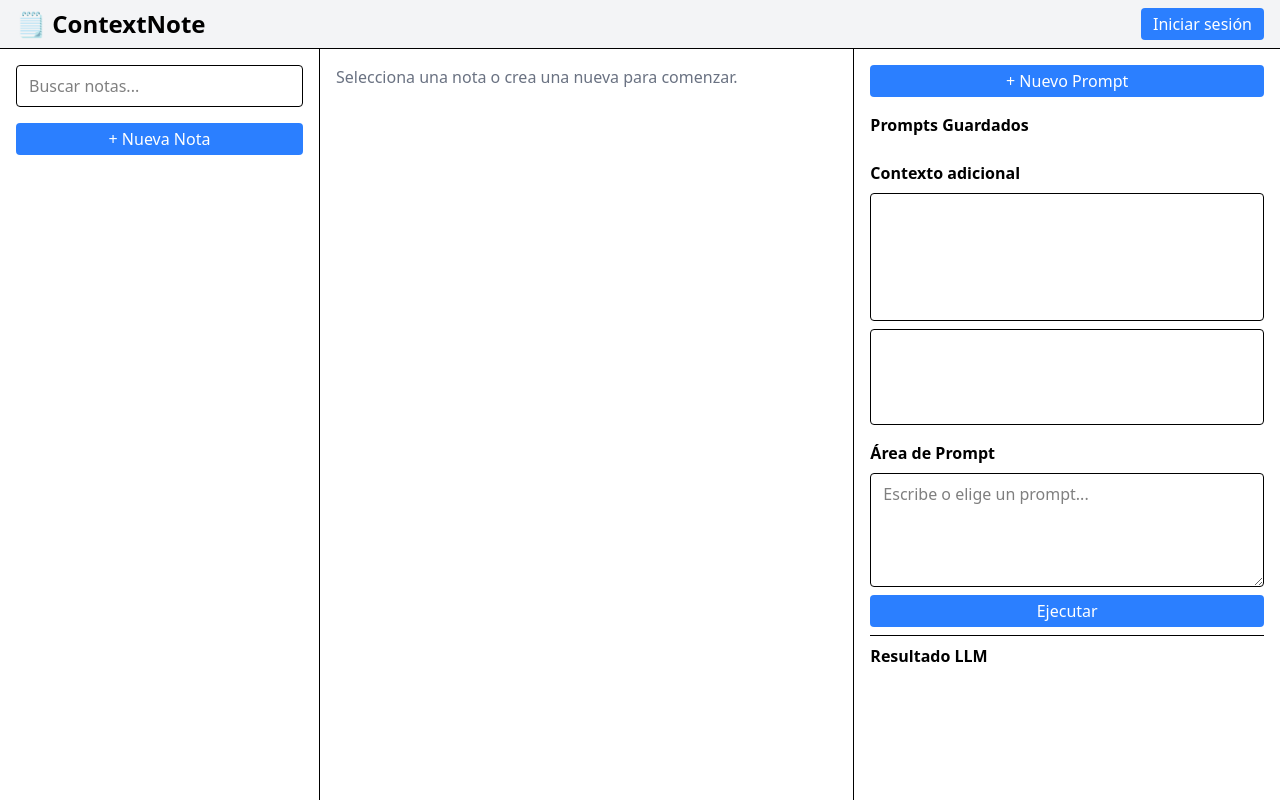
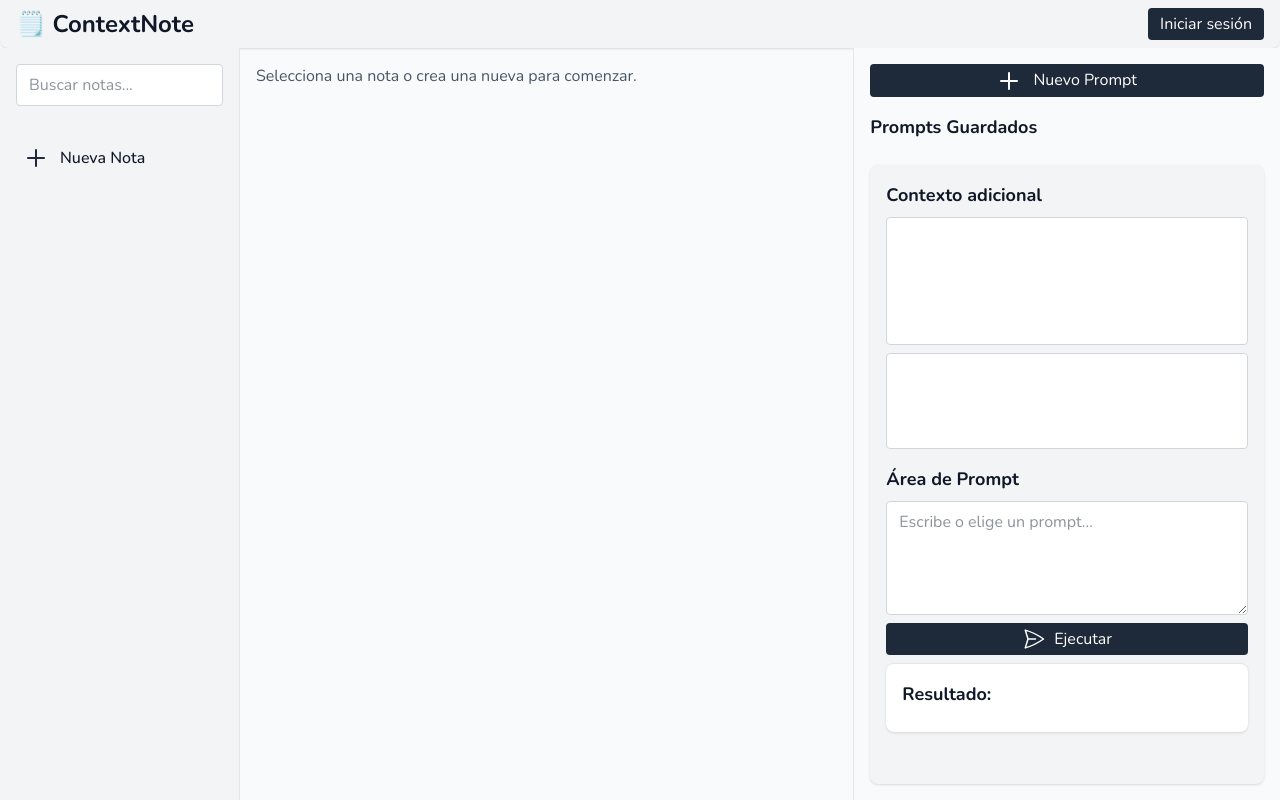
Before and after one commit to jgrana2/ContextoNote, a SvelteKit app: page / in a window 1280 px wide. Built offline with nearby package versions, Linux system fonts and the light colour scheme.

Commit message:
Mejorar UI

```diff
--- a/src/app.css
+++ b/src/app.css
@@ -1 +1,6 @@
 @import "tailwindcss";
+@import url('https://fonts.googleapis.com/css2?family=Nunito:ital,wght@0,200..1000;1,200..1000&display=swap');
+
+html {
+  font-family: 'Nunito', sans-serif;
+}
--- a/src/routes/+page.svelte
+++ b/src/routes/+page.svelte
@@ -172,9 +172,11 @@
     }
 
     function deletePrompt(promptId: number) {
-        const confirmDelete = confirm("¿Seguro que deseas eliminar este prompt?");
+        const confirmDelete = confirm(
+            "¿Seguro que deseas eliminar este prompt?",
+        );
         if (confirmDelete) {
-            prompts = prompts.filter(p => p.id !== promptId);
+            prompts = prompts.filter((p) => p.id !== promptId);
             persistPrompts();
             if (selectedPrompt === promptId) {
                 selectedPrompt = null;
@@ -195,7 +197,9 @@
             selectedContextNotes.forEach((id, index) => {
                 const note = notes.find((n) => n.id === id);
                 if (note) {
-                    structuredPrompt += `Nota ${index + 1} (Fecha: ${note.date}, Título: ${note.title}):\n${note.content}\n\n`;
+                    structuredPrompt += `Nota ${index + 1} (Fecha: ${note.date}, Título: ${
+                        note.title
+                    }):\n${note.content}\n\n`;
                 }
             });
         }
@@ -254,31 +258,39 @@
 <!-- Modal para crear nueva nota -->
 {#if showNoteModal}
     <div
-        class="fixed inset-0 bg-black bg-opacity-50 flex items-center justify-center z-50"
+        class="fixed inset-0 bg-gray-800 bg-opacity-50 flex items-center justify-center z-50"
     >
-        <div class="bg-white rounded-lg p-6 w-96">
-            <h2 class="text-xl font-bold mb-4">Crear Nueva Nota</h2>
+        <div
+            class="bg-gray-100 rounded-lg p-6 w-96 border border-gray-200 shadow-lg"
+        >
+            <h2 class="text-xl font-bold mb-4 text-gray-900">
+                Crear Nueva Nota
+            </h2>
             <input
                 type="text"
                 placeholder="Título de la nota"
                 bind:value={newNoteTitle}
-                class="w-full border rounded px-3 py-2 mb-3"
+                class="w-full border border-gray-300 bg-white rounded px-3 py-2 mb-3 text-gray-800"
             />
             <textarea
                 rows="6"
                 placeholder="Contenido de la nota"
                 bind:value={newNoteContent}
-                class="w-full border rounded px-3 py-2 mb-3"
+                class="w-full border border-gray-300 bg-white rounded px-3 py-2 mb-3 text-gray-800"
             ></textarea>
             <div class="flex justify-end space-x-2">
                 <button
-                    class="bg-blue-500 text-white px-3 py-1 rounded"
-                    on:click={() => (showNoteModal = false)}>Cancelar</button
+                    class="bg-gray-800 text-white px-3 py-1 rounded hover:bg-gray-700"
+                    on:click={() => (showNoteModal = false)}
                 >
+                    Cancelar
+                </button>
                 <button
-                    class="bg-blue-500 text-white px-3 py-1 rounded"
-                    on:click={saveNewNote}>Guardar</button
+                    class="bg-gray-800 text-white px-3 py-1 rounded hover:bg-gray-700"
+                    on:click={saveNewNote}
                 >
+                    Guardar
+                </button>
             </div>
         </div>
     </div>
@@ -287,77 +299,126 @@
 <!-- Modal para crear nuevo prompt -->
 {#if showPromptModal}
     <div
-        class="fixed inset-0 bg-black bg-opacity-50 flex items-center justify-center z-50"
+        class="fixed inset-0 bg-gray-800 bg-opacity-50 flex items-center justify-center z-50"
     >
-        <div class="bg-white rounded-lg p-6 w-96">
-            <h2 class="text-xl font-bold mb-4">Crear Nuevo Prompt</h2>
+        <div
+            class="bg-gray-100 rounded-lg p-6 w-96 border border-gray-200 shadow-lg"
+        >
+            <h2 class="text-xl font-bold mb-4 text-gray-900">
+                Crear Nuevo Prompt
+            </h2>
             <input
                 type="text"
                 placeholder="Nombre del prompt"
                 bind:value={newPromptName}
-                class="w-full border rounded px-3 py-2 mb-3"
+                class="w-full border border-gray-300 bg-white rounded px-3 py-2 mb-3 text-gray-800"
             />
             <textarea
                 rows="4"
                 placeholder="Texto del prompt"
                 bind:value={newPromptText}
-                class="w-full border rounded px-3 py-2 mb-3"
+                class="w-full border border-gray-300 bg-white rounded px-3 py-2 mb-3 text-gray-800"
             ></textarea>
             <div class="flex justify-end space-x-2">
                 <button
-                    class="bg-blue-500 text-white px-3 py-1 rounded"
-                    on:click={() => (showPromptModal = false)}>Cancelar</button
+                    class="bg-gray-800 text-white px-3 py-1 rounded hover:bg-gray-700"
+                    on:click={() => (showPromptModal = false)}
                 >
+                    Cancelar
+                </button>
                 <button
-                    class="bg-blue-500 text-white px-3 py-1 rounded"
-                    on:click={savePrompt}>Guardar</button
+                    class="bg-gray-800 text-white px-3 py-1 rounded hover:bg-gray-700"
+                    on:click={savePrompt}
                 >
+                    Guardar
+                </button>
             </div>
         </div>
     </div>
 {/if}
 
-<div class="h-screen flex flex-col">
+<div class="h-screen flex flex-col bg-gray-50">
     <!-- Header simplificado -->
     <header
-        class="flex items-center justify-between px-4 py-2 bg-gray-100 border-b"
+        class="flex items-center justify-between px-4 py-2 bg-gray-100 rounded-b-lg shadow"
     >
-        <div class="text-2xl font-bold">🗒️ ContextNote</div>
-        <button class="bg-blue-500 text-white px-3 py-1 rounded"
-            >Iniciar sesión</button
+        <div class="text-2xl font-bold text-gray-900">🗒️ ContextNote</div>
+        <button
+            class="bg-gray-800 text-white px-3 py-1 rounded hover:bg-gray-700"
         >
+            Iniciar sesión
+        </button>
     </header>
 
     <div class="flex flex-1 overflow-hidden">
         <!-- Panel izquierdo: búsqueda y lista de notas -->
-        <aside class="w-1/4 border-r overflow-y-auto p-4">
-            <div class="mb-4">
+        <aside class="w-60 bg-gray-100 border-r border-gray-200 flex flex-col">
+            <div class="p-4">
                 <input
                     type="text"
                     placeholder="Buscar notas..."
                     bind:value={searchQuery}
                     on:input={filterNotes}
-                    class="w-full border rounded px-3 py-2"
+                    class="w-full border border-gray-300 bg-white rounded px-3 py-2 text-gray-800"
                 />
             </div>
-            <button
-                class="bg-blue-500 text-white px-3 py-1 rounded mb-4 w-full text-center"
-                on:click={createNewNote}>+ Nueva Nota</button
-            >
-            <ul>
+            <div class="p-4">
+                <button
+                    class="flex items-center w-full p-2 hover:bg-gray-200 rounded transition"
+                    on:click={createNewNote}
+                >
+                    <!-- Heroicon Plus Circle -->
+                    <svg
+                        xmlns="http://www.w3.org/2000/svg"
+                        class="h-6 w-6 text-gray-800"
+                        fill="none"
+                        viewBox="0 0 24 24"
+                        stroke="currentColor"
+                    >
+                        <path
+                            stroke-linecap="round"
+                            stroke-linejoin="round"
+                            stroke-width="2"
+                            d="M12 4v16m8-8H4"
+                        />
+                    </svg>
+                    <span class="ml-3 font-medium text-gray-900"
+                        >Nueva Nota</span
+                    >
+                </button>
+            </div>
+            <ul class="flex-1 overflow-y-auto p-4 space-y-2">
                 {#each notes as note}
-                    <li class="flex items-center justify-between mb-2">
+                    <li class="flex items-center justify-between">
                         <div
                             class="cursor-pointer"
                             on:click={() => openNote(note)}
                         >
-                            <div class="text-sm text-gray-600">{note.date}</div>
-                            <div class="font-medium">{note.title}</div>
+                            <div class="text-sm text-gray-700">{note.date}</div>
+                            <div class="font-medium text-gray-900">
+                                {note.title}
+                            </div>
                         </div>
                         <button
-                            class="bg-blue-500 text-white px-2 py-1 rounded text-sm"
-                            on:click={() => deleteNote(note.id)}>X</button
+                            class="p-1 hover:bg-gray-200 rounded"
+                            on:click={() => deleteNote(note.id)}
                         >
+                            <!-- Heroicon Trash -->
+                            <svg
+                                xmlns="http://www.w3.org/2000/svg"
+                                fill="none"
+                                viewBox="0 0 24 24"
+                                stroke-width="1.5"
+                                stroke="currentColor"
+                                class="size-6"
+                            >
+                                <path
+                                    stroke-linecap="round"
+                                    stroke-linejoin="round"
+                                    d="m14.74 9-.346 9m-4.788 0L9.26 9m9.968-3.21c.342.052.682.107 1.022.166m-1.022-.165L18.16 19.673a2.25 2.25 0 0 1-2.244 2.077H8.084a2.25 2.25 0 0 1-2.244-2.077L4.772 5.79m14.456 0a48.108 48.108 0 0 0-3.478-.397m-12 .562c.34-.059.68-.114 1.022-.165m0 0a48.11 48.11 0 0 1 3.478-.397m7.5 0v-.916c0-1.18-.91-2.164-2.09-2.201a51.964 51.964 0 0 0-3.32 0c-1.18.037-2.09 1.022-2.09 2.201v.916m7.5 0a48.667 48.667 0 0 0-7.5 0"
+                                />
+                            </svg>
+                        </button>
                     </li>
                 {/each}
             </ul>
@@ -366,45 +427,70 @@
         <!-- Panel central: Contenido de la nota -->
         <main class="flex-1 overflow-y-auto p-4">
             {#if selectedNoteId !== null}
-                <h2 class="text-xl font-bold mb-2">Editar Nota</h2>
+                <h2 class="text-xl font-bold mb-2 text-gray-900">
+                    Editar Nota
+                </h2>
                 <input
                     type="text"
                     bind:value={noteTitle}
                     placeholder="Título de la nota"
-                    class="w-full border rounded px-3 py-2 mb-2"
+                    class="w-full border border-gray-300 bg-white rounded px-3 py-2 mb-2 text-gray-800"
                 />
                 <textarea
                     rows="10"
                     bind:value={noteContent}
-                    class="w-full border rounded px-3 py-2 mb-2"
+                    class="w-full border border-gray-300 bg-white rounded px-3 py-2 mb-2 text-gray-800"
                 ></textarea>
                 <button
-                    class="bg-blue-500 text-white px-3 py-1 rounded"
-                    on:click={saveNote}>Guardar</button
+                    class="bg-gray-800 text-white px-3 py-1 rounded hover:bg-gray-700"
+                    on:click={saveNote}
                 >
+                    Guardar
+                </button>
             {:else}
-                <div class="text-gray-500">
+                <div class="text-gray-600">
                     Selecciona una nota o crea una nueva para comenzar.
                 </div>
             {/if}
         </main>
 
         <!-- Panel derecho: Prompts y Resultado -->
-        <aside class="w-1/3 border-l flex flex-col p-4 overflow-y-auto">
+        <aside
+            class="w-1/3 border-l border-gray-200 flex flex-col p-4 overflow-y-auto bg-gray-50"
+        >
             <!-- Nuevo prompt -->
             <button
-                class="bg-blue-500 text-white px-3 py-1 rounded mb-4 w-full text-center"
-                on:click={() => openPromptModal()}>+ Nuevo Prompt</button
+                class="bg-gray-800 text-white px-3 py-1 rounded mb-4 hover:bg-gray-700 w-full text-center"
+                on:click={() => openPromptModal()}
             >
+                <!-- Heroicon Plus Circle -->
+                <svg
+                    xmlns="http://www.w3.org/2000/svg"
+                    class="h-6 w-6 inline-block text-white"
+                    fill="none"
+                    viewBox="0 0 24 24"
+                    stroke="currentColor"
+                >
+                    <path
+                        stroke-linecap="round"
+                        stroke-linejoin="round"
+                        stroke-width="2"
+                        d="M12 4v16m8-8H4"
+                    />
+                </svg>
+                <span class="ml-2">Nuevo Prompt</span>
+            </button>
 
             <!-- Lista de Prompts Guardados -->
             <section class="mb-4">
-                <h2 class="font-bold mb-2">Prompts Guardados</h2>
-                <ul>
+                <h2 class="text-lg font-bold mb-2 text-gray-900">
+                    Prompts Guardados
+                </h2>
+                <ul class="space-y-1">
                     {#each prompts as p}
-                        <li class="mb-1 flex items-center justify-between">
+                        <li class="flex items-center justify-between">
                             <span
-                                class="cursor-pointer hover:underline"
+                                class="cursor-pointer hover:underline text-gray-800"
                                 on:click={() => {
                                     selectedPrompt = p.id;
                                     promptText = p.text;
@@ -414,13 +500,45 @@
                             </span>
                             <div class="flex items-center">
                                 <button
-                                    class="text-blue-500 text-sm ml-2"
+                                    class="p-1 hover:bg-gray-200 rounded"
                                     on:click={() => openPromptModal(p)}
-                                >Editar</button>
+                                >
+                                    <!-- Heroicon Pencil Alt -->
+                                    <svg
+                                        xmlns="http://www.w3.org/2000/svg"
+                                        fill="none"
+                                        viewBox="0 0 24 24"
+                                        stroke-width="1.5"
+                                        stroke="currentColor"
+                                        class="size-6"
+                                    >
+                                        <path
+                                            stroke-linecap="round"
+                                            stroke-linejoin="round"
+                                            d="m16.862 4.487 1.687-1.688a1.875 1.875 0 1 1 2.652 2.652L6.832 19.82a4.5 4.5 0 0 1-1.897 1.13l-2.685.8.8-2.685a4.5 4.5 0 0 1 1.13-1.897L16.863 4.487Zm0 0L19.5 7.125"
+                                        />
+                                    </svg>
+                                </button>
                                 <button
-                                    class="text-blue-500 text-sm ml-2"
+                                    class="p-1 hover:bg-gray-200 rounded ml-2"
                                     on:click={() => deletePrompt(p.id)}
-                                >Eliminar</button>
+                                >
+                                    <!-- Heroicon Trash -->
+                                    <svg
+                                        xmlns="http://www.w3.org/2000/svg"
+                                        fill="none"
+                                        viewBox="0 0 24 24"
+                                        stroke-width="1.5"
+                                        stroke="currentColor"
+                                        class="size-6"
+                                    >
+                                        <path
+                                            stroke-linecap="round"
+                                            stroke-linejoin="round"
+                                            d="m14.74 9-.346 9m-4.788 0L9.26 9m9.968-3.21c.342.052.682.107 1.022.166m-1.022-.165L18.16 19.673a2.25 2.25 0 0 1-2.244 2.077H8.084a2.25 2.25 0 0 1-2.244-2.077L4.772 5.79m14.456 0a48.108 48.108 0 0 0-3.478-.397m-12 .562c.34-.059.68-.114 1.022-.165m0 0a48.11 48.11 0 0 1 3.478-.397m7.5 0v-.916c0-1.18-.91-2.164-2.09-2.201a51.964 51.964 0 0 0-3.32 0c-1.18.037-2.09 1.022-2.09 2.201v.916m7.5 0a48.667 48.667 0 0 0-7.5 0"
+                                        />
+                                    </svg>
+                                </button>
                             </div>
                         </li>
                     {/each}
@@ -428,20 +546,26 @@
             </section>
 
             <!-- Área de Prompt y Resultado LLM -->
-            <section class="flex-1 flex flex-col">
-                <h2 class="font-bold mb-2">Contexto adicional</h2>
+            <section
+                class="flex-1 flex flex-col bg-gray-100 p-4 rounded-lg shadow"
+            >
+                <h2 class="text-lg font-bold mb-2 text-gray-900">
+                    Contexto adicional
+                </h2>
                 <select
                     multiple
                     bind:value={selectedContextNotes}
-                    class="w-full border rounded px-3 py-2 mb-2 h-32"
+                    class="w-full border border-gray-300 bg-white rounded px-3 py-2 mb-2 text-gray-800 h-32"
                 >
                     {#each notes as note}
-                        <option value={note.id}>
+                        <option value={note.id} class="text-gray-800">
                             {note.date} – {note.title}
                         </option>
                     {/each}
                 </select>
-                <div class="mb-4 p-2 border rounded h-24 overflow-auto">
+                <div
+                    class="mb-4 p-2 border border-gray-300 bg-white rounded h-24 overflow-auto text-gray-800"
+                >
                     {#each selectedContextNotes as id}
                         {#each notes.filter((n) => n.id === id) as n}
                             <p class="text-sm font-semibold">{n.title}</p>
@@ -449,22 +573,55 @@
                         {/each}
                     {/each}
                 </div>
-                <h2 class="font-bold mb-2">Área de Prompt</h2>
+                <h2 class="text-lg font-bold mb-2 text-gray-900">
+                    Área de Prompt
+                </h2>
                 <textarea
                     rows="4"
                     bind:value={promptText}
-                    class="w-full border rounded px-3 py-2 mb-2"
+                    class="w-full border border-gray-300 bg-white rounded px-3 py-2 mb-2 text-gray-800"
                     placeholder="Escribe o elige un prompt..."
                 ></textarea>
                 <button
-                    class="bg-blue-500 text-white px-3 py-1 rounded mb-2"
-                    on:click={executePrompt}>Ejecutar</button
+                    class="flex justify-center bg-gray-800 text-white px-3 py-1 rounded mb-2 hover:bg-gray-700"
+                    on:click={executePrompt}
                 >
-                <div class="border-t pt-2 overflow-y-auto">
-                    <h2 class="font-bold mb-2">Resultado LLM</h2>
-                    <div class="whitespace-pre-wrap text-sm">{llmResult}</div>
+                    <!-- Heroicon Paper Airplane -->
+                    <svg
+                        xmlns="http://www.w3.org/2000/svg"
+                        fill="none"
+                        viewBox="0 0 24 24"
+                        stroke-width="1.5"
+                        stroke="currentColor"
+                        class="size-6"
+                    >
+                        <path
+                            stroke-linecap="round"
+                            stroke-linejoin="round"
+                            d="M6 12 3.269 3.125A59.769 59.769 0 0 1 21.485 12 59.768 59.768 0 0 1 3.27 20.875L5.999 12Zm0 0h7.5"
+                        />
+                    </svg>
+
+                    <span class="ml-2">Ejecutar</span>
+                </button>
+                <div
+                    class="border-t border-gray-200 bg-white p-4 rounded-lg shadow overflow-y-auto"
+                >
+                    <h2 class="text-lg font-bold mb-2 text-gray-900">
+                        Resultado:
+                    </h2>
+                    <div class="whitespace-pre-wrap text-gray-800 text-sm">
+                        {llmResult}
+                    </div>
                 </div>
             </section>
         </aside>
     </div>
 </div>
+
+<style global>
+    @import url("https://fonts.googleapis.com/css2?family=Nunito:ital,wght@0,200..1000;1,200..1000&display=swap");
+    html {
+        font-family: "Nunito", sans-serif;
+    }
+</style>
```
